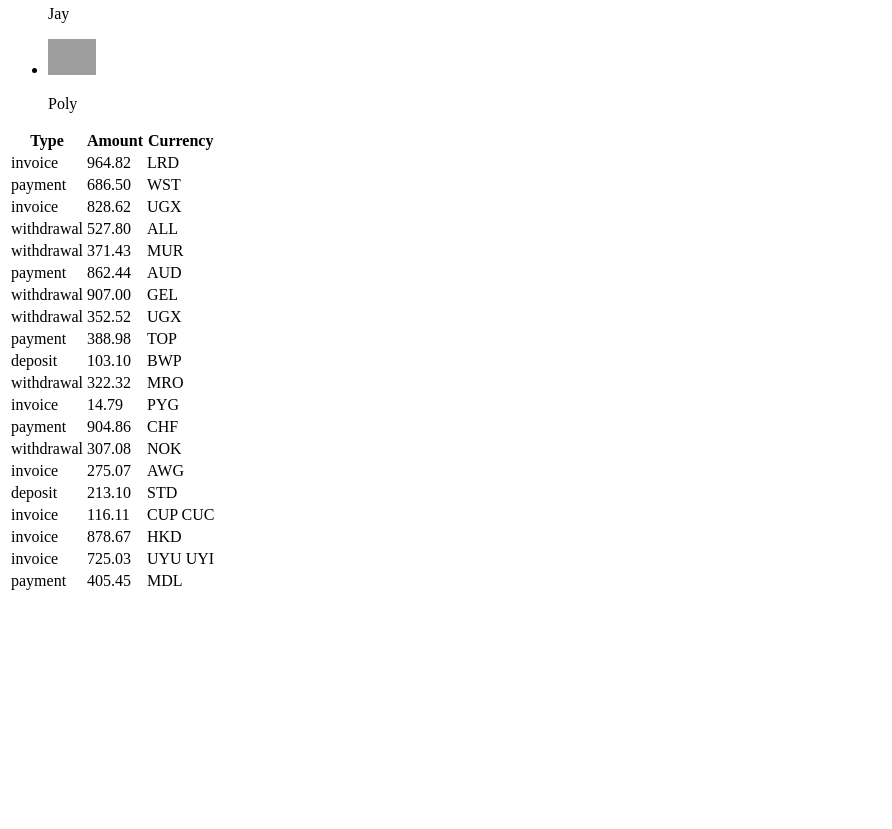
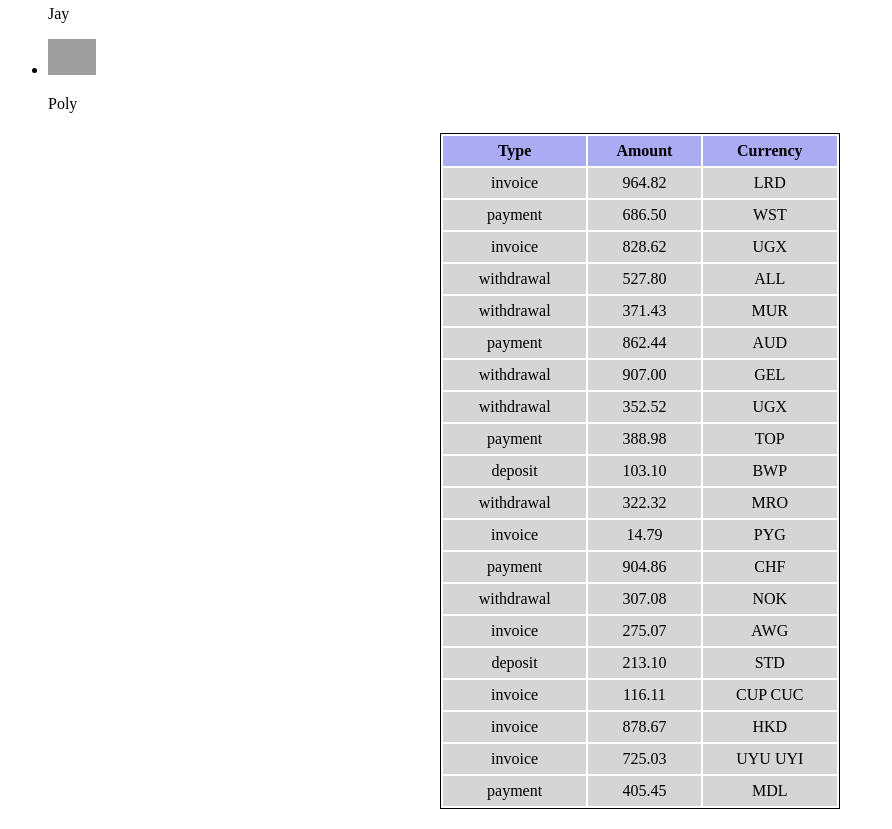
Before and after one commit to YanaSheri/goit-react-hw-01-components, a React (Create React App) app: page / in a window 1280 px wide. Shown: the part 900-1729 px from the top of the page, without its empty margins (0-892 px from the left). Before the commit the page ends 1501 px from the top, so only its background shows below. Built offline with nearby package versions, Linux system fonts and the light colour scheme; grey boxes are pictures that could not be loaded.

Commit message:
Add styles to Transaction component

```diff
--- a/src/components/TransactionHistory/TransactionHistory.jsx
+++ b/src/components/TransactionHistory/TransactionHistory.jsx
@@ -1,7 +1,9 @@
 import PropTypes from "prop-types";
+import s from './TransactionHistory.module.css';
+
 const TransactionHistory = ({ items }) => {
     return (
-        <table className="transaction-history">
+        <table className={s["transactionHistory"]}>
             <thead>
                 <tr>
                 <th>Type</th>
@@ -11,8 +13,8 @@ const TransactionHistory = ({ items }) => {
             </thead>
             {items.map(({ id, type, amount, currency }) => {
                 return (
-                    <tbody key={id}>
-                        <tr>
+                    <tbody key={id} className={s["transitionRow"]}>
+                        <tr >
                             <td>{type}</td>
                             <td>{amount}</td>
                             <td>{currency}</td>
--- /dev/null
+++ b/src/components/TransactionHistory/TransactionHistory.module.css
@@ -0,0 +1,24 @@
+.transactionHistory {
+    width: 400px;
+    margin: 20px auto;
+    border: 1px solid black;
+    text-align: center;
+}
+
+.transactionHistory thead {
+    background-color: rgb(171, 171, 244);
+    height: 30px;
+}
+
+.transitionRow tr {
+    height: 30px;
+    background-color: rgb(213, 213, 213);
+}
+
+/* .transactionHistory tbody :nth-child(2n) {
+    background-color: rgb(171, 171, 244); */
+/* } */
+
+/* .transitionRow tr :nth-child(2n) {
+    background-color: rgb(171, 171, 244);
+} */
```
Also changed, not shown: src/components/TransactionHistory/TransactionHistory.module.scss (deleted).
